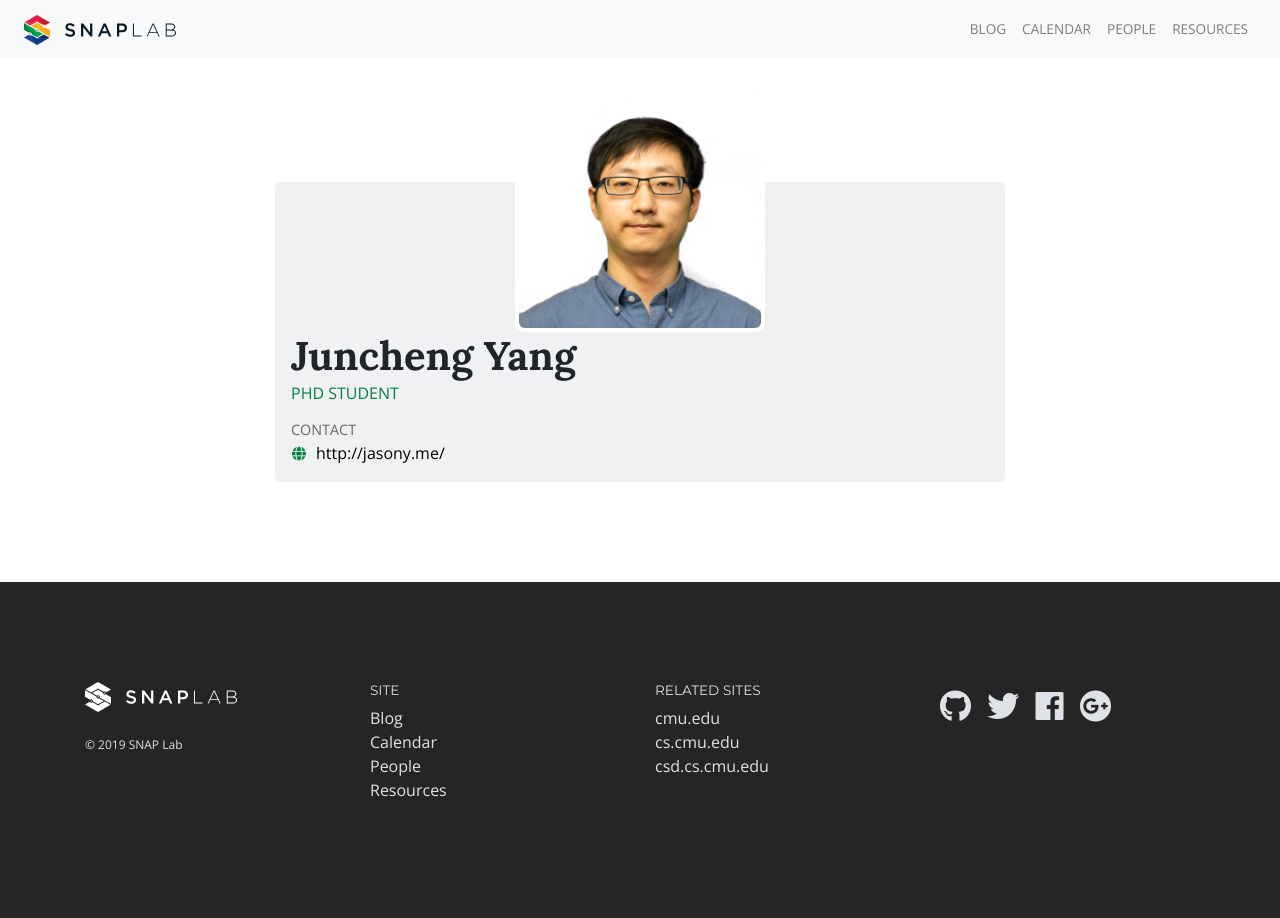
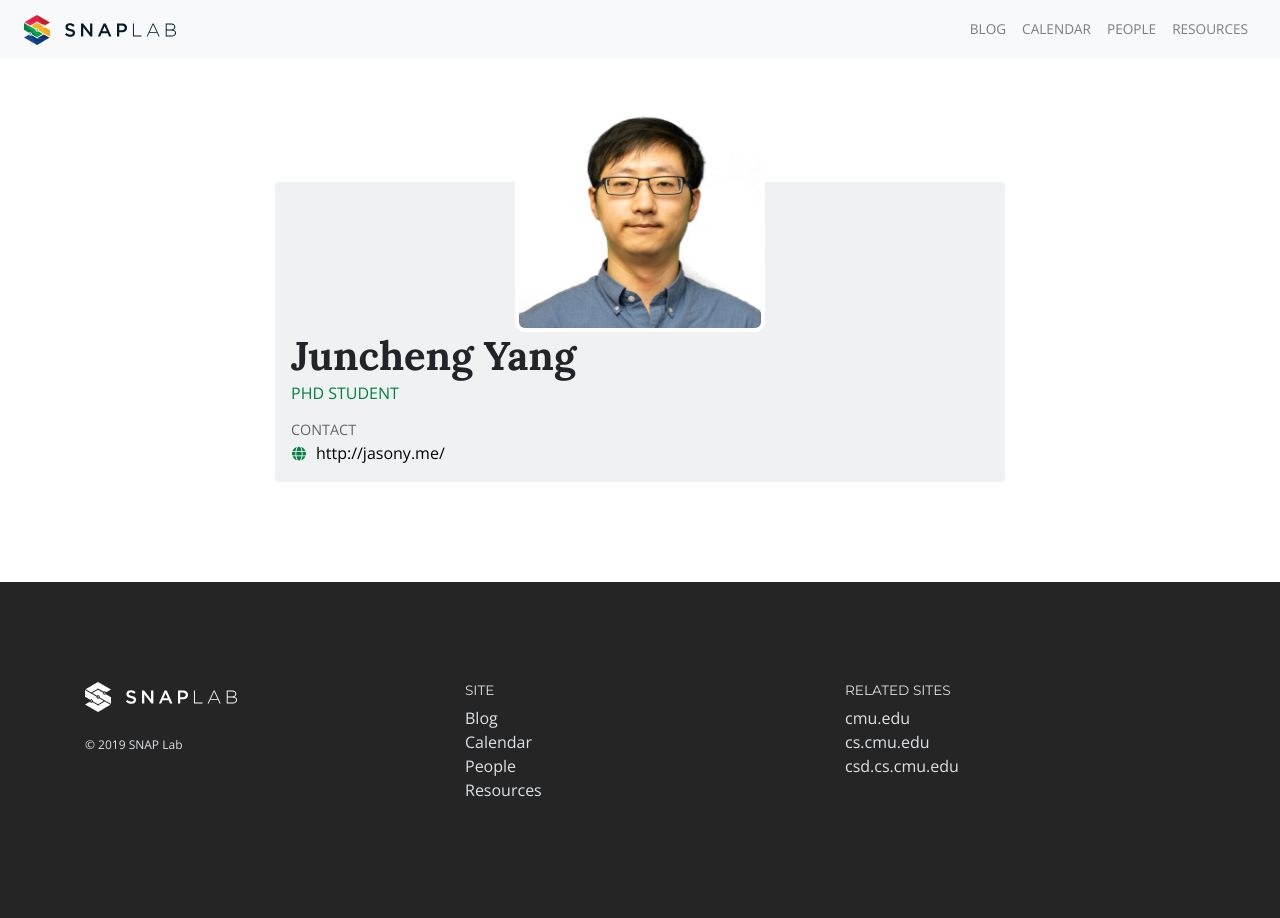
Before and after one commit to cmu-snap/cmu-snap.github.io, a Jekyll site: the page built from _people/juncheng-yang.md, in a window 1280 px wide. Built offline with Jekyll 4.4.1, drawn with Linux system fonts in a browser that asks for light colours; nearby versions of some CDN libraries; some web fonts are replaced.

Commit message:
Removing social network stuff

```diff
--- a/_includes/footer.html
+++ b/_includes/footer.html
@@ -2,11 +2,11 @@
 
 	<div class="container">
 		<div class="row" style="margin-top: 100px; padding-top: 100px; padding-bottom: 100px;">
-			<div class="col-md-3">
+			<div class="col-md-4">
 				<img src="{{ site.baseurl }}/images/snap_logo_wordmark_horizontal_white.svg" height="30" alt="">
 				<p class="copyright mt-4">&copy; {{ site.time | date: '%Y' }} SNAP Lab</p>
 			</div>  <!-- col -->
-			<div class="col-md-3">
+			<div class="col-md-4">
 				<h1>Site</h1>
 				<ul class="list-unstyled">
 					<li><a href="{{ site.baseurl }}/blog">Blog</a></li>
@@ -15,7 +15,7 @@
 					<li><a href="{{ site.baseurl }}/resources.html">Resources</a></li>
 				</ul>
 			</div>  <!-- col -->
-			<div class="col-md-3">
+			<div class="col-md-4">
 				<h1>Related Sites</h1>
 				<ul class="list-unstyled">
 					<li><a href="https://cmu.edu">cmu.edu</a></li>
@@ -23,14 +23,6 @@
 					<li><a href="https://csd.cs.cmu.edu">csd.cs.cmu.edu</a></li>
 				</ul>
 			</div>  <!-- col -->
-			<div class="col-md-3">
-				<p class="connect">
-					<a href="#"><i class="fab fa-github mr-2"></i></a>
-					<a href="#"><i class="fab fa-twitter mr-2"></i></a>
-					<a href="#"><i class="fab fa-facebook mr-2"></i></a>
-					<a href="#"><i class="fab fa-google-plus mr-2"></i></a>
-				</p>
-			</div>  <!-- col -->
 		</div>  <!-- row -->
 	</div>  <!-- container -->
 
```
